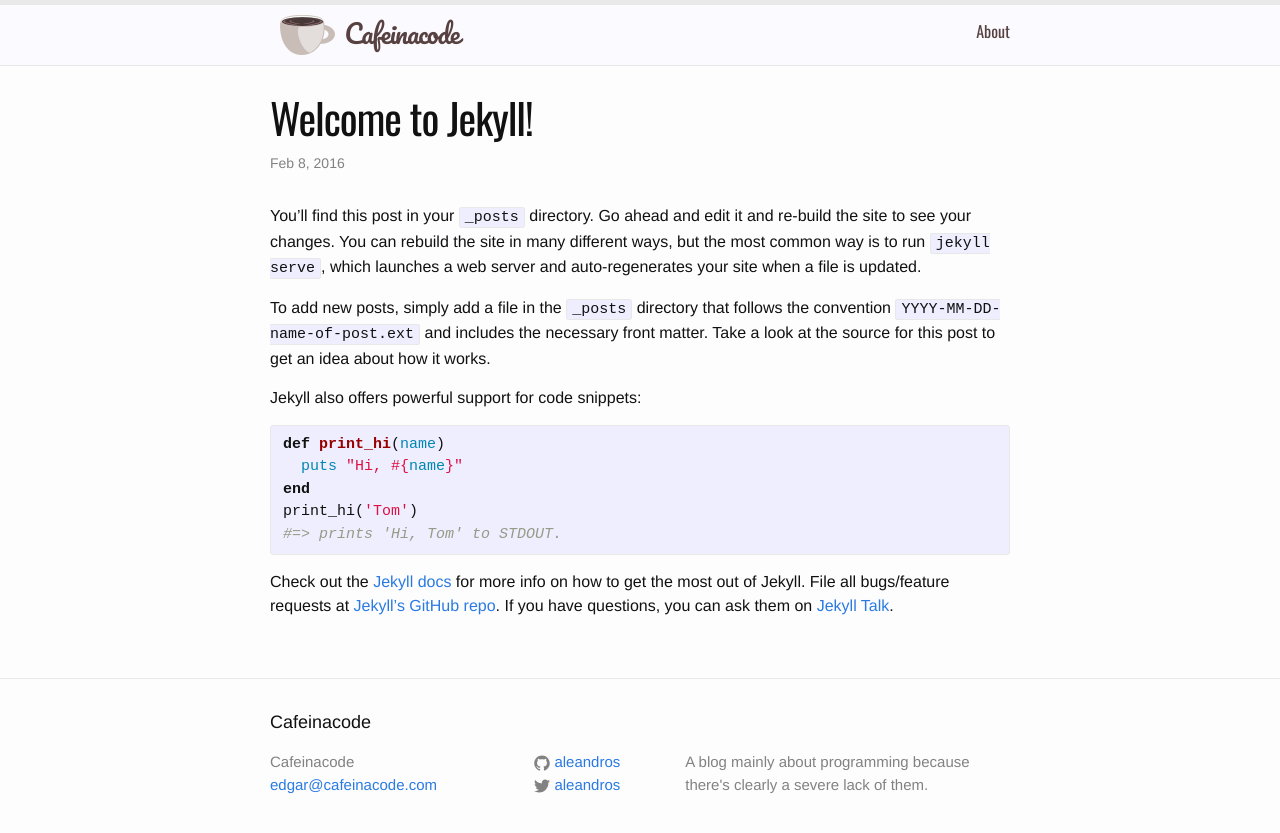
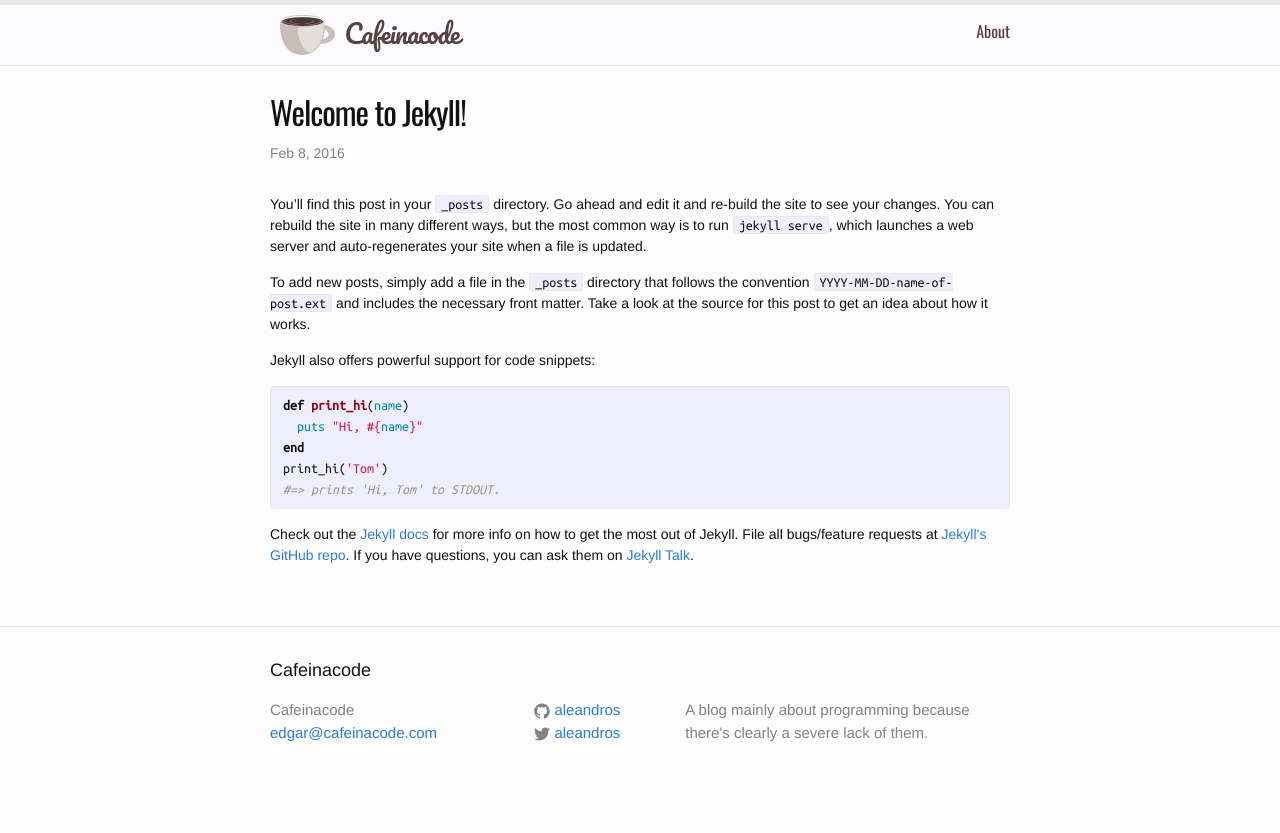
Before and after one commit to aleandros/aleandros.github.io, a Jekyll site: the page built from _posts/2016-02-08-welcome-to-jekyll.markdown, in a window 1280 px wide. Shown: the top 833 px of the page. Built offline with Jekyll 4.4.1, drawn with Linux system fonts in a browser that asks for light colours.

Commit message:
Reduce font-sizes for articles

```diff
--- a/_sass/_layout.scss
+++ b/_sass/_layout.scss
@@ -3,6 +3,7 @@
  */
 @import url(https://fonts.googleapis.com/css?family=Pacifico);
 @import url(https://fonts.googleapis.com/css?family=Oswald);
+@import url(https://fonts.googleapis.com/css?family=Ubuntu+Mono);
 
 /**
  * Custom variables
@@ -235,7 +236,7 @@ $brown-color: #584141;
 }
 
 .post-title {
-    font-size: 42px;
+    font-size: 32px;
     letter-spacing: -1px;
     line-height: 1;
     font-family: 'Oswald', sans-serif;
@@ -248,8 +249,12 @@ $brown-color: #584141;
 .post-content {
     margin-bottom: $spacing-unit;
 
+    p {
+	font-size: 14px;
+    }
+
     h2 {
-        font-size: 32px;
+        font-size: 28px;
 
         @include media-query($on-laptop) {
             font-size: 28px;
@@ -271,4 +276,9 @@ $brown-color: #584141;
             font-size: 18px;
         }
     }
+
+    pre, code {
+	font-size: 14px;
+	font-family: 'Ubuntu Mono', Arial, sans-serif;
+    }
 }
```
